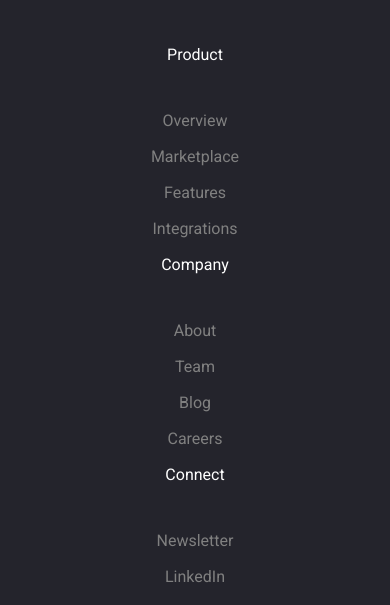
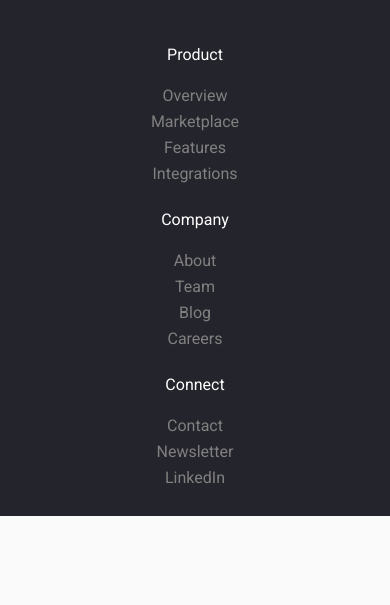
Before and after one commit to silvodesigns/Blog-Landing-Page, a plain HTML site: page index.html in a window 390 px wide. Shown: the part 3732-4337 px from the top of the page. After the commit the page ends 4248 px from the top, so only its background shows below. Drawn offline with Linux system fonts and the light colour scheme.

Commit message:
refining

```diff
--- a/LESS/footer.less
+++ b/LESS/footer.less
@@ -32,9 +32,17 @@ footer{
     }
 
     .web_map {
+        @media (max-width:800px) {
+            margin-bottom:20px;
+
+        }
 
         .item_title {
             margin-bottom:50px;
+            @media (max-width:800px) {
+                margin-bottom:25px;
+
+            }
 
             a{
                 color:@white;
@@ -44,6 +52,11 @@ footer{
         }
         li  {
             margin-bottom: 20px;
+            @media (max-width:800px) {
+                margin-bottom: 10px;
+
+            }
+
 
             a{
                 color: grey;
--- a/index.html
+++ b/index.html
@@ -73,7 +73,7 @@
       <ul>
         <li class="title-mobile-container">
           <a class="dropdown_title_mobile" href="#" id="first" onclick="dropdownMenu(id)">Product
-            <img class=" closing-icon" src="images/icon-arrow-dark.svg" />
+            <img class="closing-icon" src="images/icon-arrow-dark.svg" />
           </a>
 
           <ul class="dropdown_mobile" id="first">
@@ -223,6 +223,7 @@
 
     <ul class="web_map">
       <li class="item_title"><a href="#">Connect</a></li>
+      <li><a href="#">Contact</a></li>
       <li><a href="#">Newsletter</a></li>
       <li><a href="#">LinkedIn</a></li>
     </ul>
--- a/js/index.js
+++ b/js/index.js
@@ -8,6 +8,7 @@ function mobileMenu() {
 }
 
 function closeOpen(id) {
+    //close other dropdowns if open, so there is only one at a time showing
     var toClose = document.querySelectorAll(".dropdown_mobile");
     for (let i = 0; i < toClose.length; i++) {
         if (toClose[i].id != id) {
@@ -21,6 +22,7 @@ function closeOpen(id) {
 
 }
 
+
 function dropdownMenu(id) {
     var toDisplay = document.querySelector(".dropdown_mobile#" + id);
     closeOpen(id)
```
Also changed, not shown: styles/index.css.
